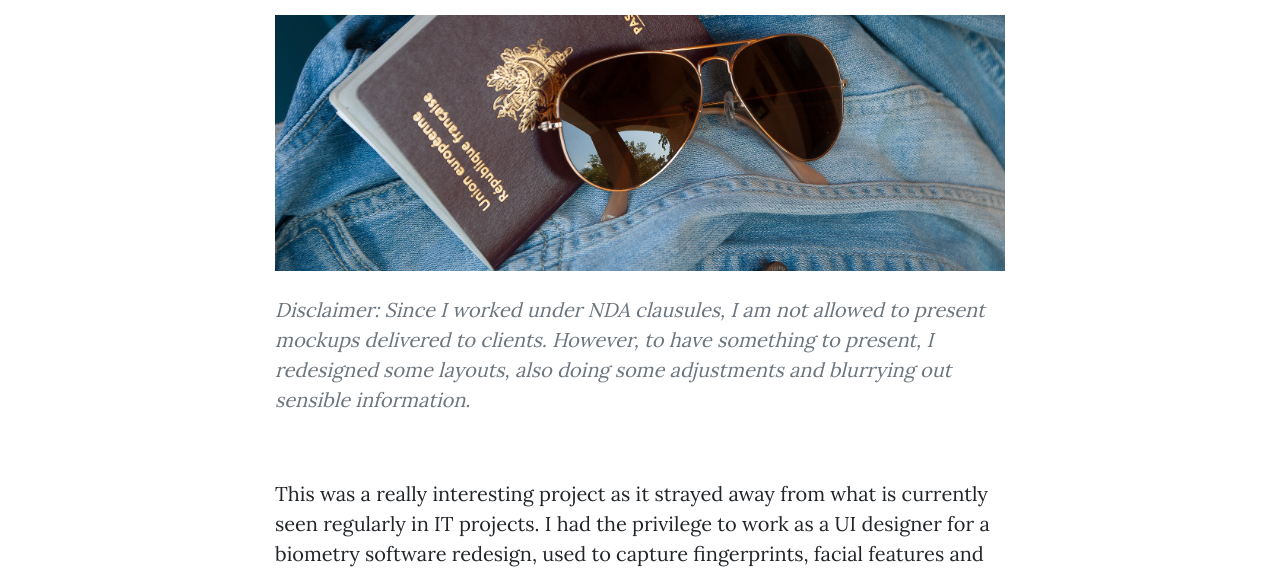
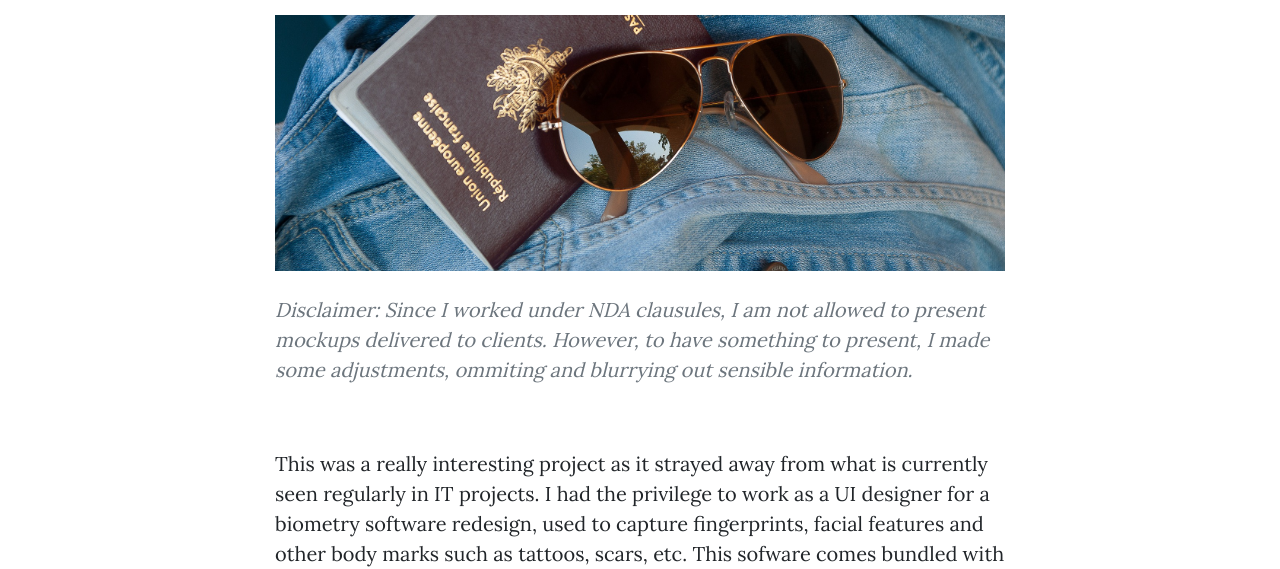
Before and after one commit to pcfernandesjr/portfolio, a website: page ui-design-for-a-biometric-scanner-software.html in a window 1280 px wide. Shown: the part 241-810 px from the top of the page. Drawn offline with Linux system fonts and the light colour scheme.

Commit message:
Add files via upload

```diff
--- a/ui-design-for-a-biometric-scanner-software.html
+++ b/ui-design-for-a-biometric-scanner-software.html
@@ -54,7 +54,7 @@
                     <img class="article-top-image" src="vendor/img/articles/article_03/art_img_03.jpg" alt="Passport and Jeans">
                     </br>
                     </br>
-                    <p class="observation">Disclaimer: Since I worked under NDA clausules, I am not allowed to present mockups delivered to clients. However, to have something to present, I redesigned some layouts, also doing some adjustments and blurrying out sensible information.</p>
+                    <p class="observation">Disclaimer: Since I worked under NDA clausules, I am not allowed to present mockups delivered to clients. However, to have something to present, I made some adjustments, ommiting and blurrying out sensible information.</p>
                     <br>
                     <br>
                     <p> This was a really interesting project as it strayed away from what is currently seen regularly in IT projects. I had the privilege to work as a UI designer for a biometry software redesign, used to capture fingerprints, facial features and other body marks such as tattoos, scars, etc. This sofware comes bundled with scanners used in several locations such as airports and police stations.
```
